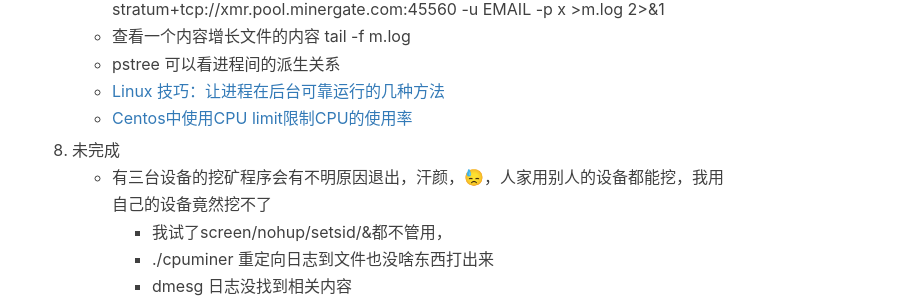
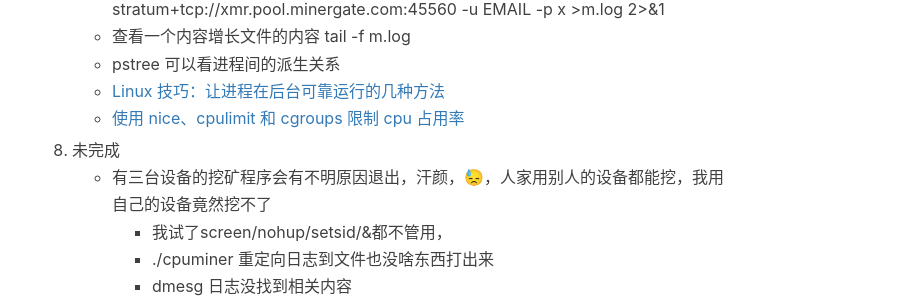
Before and after one commit to toolazytoname/toolazytoname.github.io, a Jekyll site: the page built from _posts/2017-06-19-learn-BitCoin.markdown, in a window 1280 px wide and 900 px high, scrolled down 1669 px. Shown: the part 152-452 px from the top of the window, without its empty margins (233-1142 px from the left). Built offline with Jekyll 4.4.1, drawn with Linux system fonts in a browser that asks for light colours; nearby versions of some CDN libraries; comment, search, counter and statistics services are not loaded.

Commit message:
edit 2017-06-19-learn-BitCoin.markdown 替换引用文章

```diff
--- a/_posts/2017-06-19-learn-BitCoin.markdown
+++ b/_posts/2017-06-19-learn-BitCoin.markdown
@@ -55,7 +55,7 @@ tags:
 	* 查看一个内容增长文件的内容 tail -f m.log
 	* pstree 可以看进程间的派生关系
 	* [Linux 技巧：让进程在后台可靠运行的几种方法](https://www.ibm.com/developerworks/cn/linux/l-cn-nohup/index.html)
-	* [Centos中使用CPU limit限制CPU的使用率](http://www.ouvps.com/?p=570)
+	* [使用 nice、cpulimit 和 cgroups 限制 cpu 占用率](https://linux.cn/article-4742-1.html)
 8. 未完成
 	* 有三台设备的挖矿程序会有不明原因退出，汗颜，😓，人家用别人的设备都能挖，我用自己的设备竟然挖不了
 		* 我试了screen/nohup/setsid/&都不管用，
```
